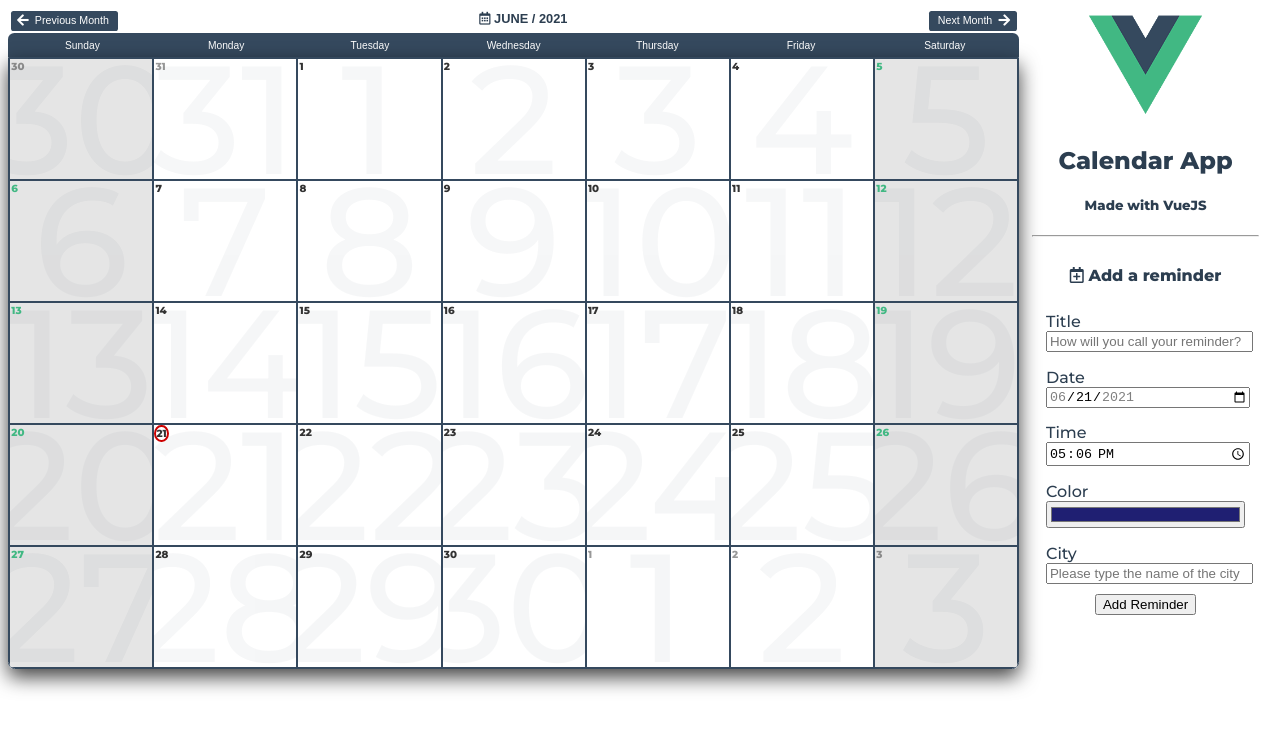
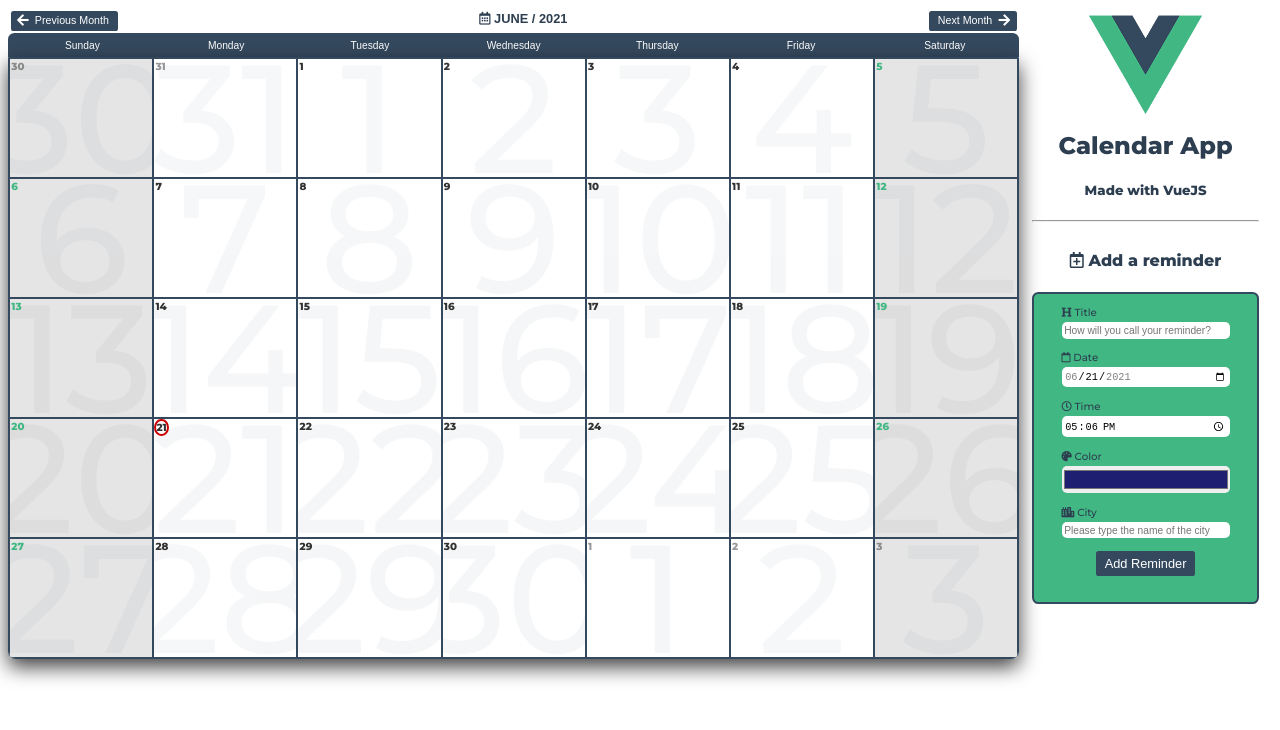
Before and after one commit to jeanrmarques/event-calendar, a Vue app: page / in a window 1280 px wide. Shown: the top 730 px of the page. Built offline with nearby package versions, Linux system fonts and the light colour scheme.

Commit message:
Refactor and form styling [V2 Done]

```diff
--- a/src/App.vue
+++ b/src/App.vue
@@ -5,7 +5,10 @@
         <button @click="changeMonth('back')">
           <i class="fas fa-arrow-left"></i> <span>Previous Month</span>
         </button>
-        <span><i class="far fa-calendar-alt"></i> {{ currentMonthData.name + " / " + currentMonthData.year }}</span>
+        <span
+          ><i class="far fa-calendar-alt"></i>
+          {{ currentMonthData.name + " / " + currentMonthData.year }}</span
+        >
         <button @click="changeMonth('fwd')">
           <span>Next Month</span> <i class="fas fa-arrow-right"></i>
         </button>
@@ -15,7 +18,7 @@
       </div>
       <div class="grid-days">
         <div
-          @click.stop="selectedDay(index, day)"
+          @click.stop="reminder.date = day.fullDate"
           :class="[
             day.isCurrentMonth ? '' : 'disabled',
             day.isWeekend ? 'isWeekend' : '',
@@ -38,17 +41,19 @@
           <span
             title="Remove all reminders from this date."
             class="removeDayReminders"
-            @click.stop="removeDayReminders(day)"
-            v-if="day.reminders.length > 0"
-            ><i class="fas fa-times"></i></span
-          >
+            @click.stop="removeDayReminders(day.fullDate)"
+            v-if="getReminders(day.fullDate).length > 0"
+            ><i class="fas fa-times"></i
+          ></span>
           <ul class="reminders">
             <li
               @click.stop="selectedReminder(reminder, index)"
               :title="[reminder.time, reminder.city, reminder.title]"
               :style="{ 'border-color': reminder.color }"
               :key="reminder.id"
-              v-for="(reminder, index) in sortReminders(day.reminders)"
+              v-for="(reminder, index) in sortReminders(
+                getReminders(day.fullDate)
+              )"
             >
               <span class="time">{{ reminder.time }}</span> -
               <span class="name">{{ reminder.title }}</span>
@@ -74,12 +79,16 @@
         <h5>Made with VueJS</h5>
         <hr />
       </div>
-      <h4 v-if="!reminder.id"><i class="far fa-calendar-plus"></i> Add a reminder</h4>
+      <h4 v-if="!reminder.id">
+        <i class="far fa-calendar-plus"></i> Add a reminder
+      </h4>
       <h4 v-else><i class="fas fa-edit"></i> Edit Reminder</h4>
       <form @submit="reminderSubmit">
         <input type="hidden" v-model="reminder.id" />
         <fieldset>
-          <label for="reminderTitle">Title</label>
+          <label for="reminderTitle"
+            ><i class="fas fa-heading"></i> Title</label
+          >
           <input
             v-model="reminder.title"
             type="text"
@@ -91,7 +100,9 @@
           />
         </fieldset>
         <fieldset>
-          <label for="reminderTitle">Date</label>
+          <label for="reminderTitle"
+            ><i class="far fa-calendar"></i> Date</label
+          >
           <input
             v-model="reminder.date"
             type="date"
@@ -103,7 +114,7 @@
           />
         </fieldset>
         <fieldset>
-          <label for="reminderTitle">Time</label>
+          <label for="reminderTitle"><i class="far fa-clock"></i> Time</label>
           <input
             v-model="reminder.time"
             type="time"
@@ -113,7 +124,9 @@
           />
         </fieldset>
         <fieldset>
-          <label for="reminderTitle">Color</label>
+          <label for="reminderTitle"
+            ><i class="fas fa-palette"></i> Color</label
+          >
           <input
             v-model="reminder.color"
             type="color"
@@ -122,7 +135,7 @@
           />
         </fieldset>
         <fieldset>
-          <label for="reminderTitle">City</label>
+          <label for="reminderTitle"><i class="fas fa-city"></i> City</label>
           <input
             v-model="reminder.city"
             type="text"
@@ -137,6 +150,9 @@
           :value="[reminder.id ? 'Save Reminder' : 'Add Reminder']"
           class="btn btn-block"
         />
+        <button @click="resetForm()" v-if="reminder.id" class="btn btn-block">
+          Cancel
+        </button>
       </form>
     </article>
   </section>
@@ -170,9 +186,10 @@ export default {
       weather_api: "http://api.openweathermap.org/data/2.5/",
       weather_res: {},
       calendar: [],
+      reminders: [],
       form: {
+        minDate: moment().startOf("month").format("YYYY-MM-DD"),
         maxDate: moment().endOf("month").format("YYYY-MM-DD"),
-        minDate: moment().startOf("month").format("YYYY-MM-DD"),
         titleMaxLength: 30,
       },
       reminder: {
@@ -188,8 +205,7 @@ export default {
   },
   methods: {
     // [Mandatory Feature]
-    // The main function, will add the days on the calendar div based on today's date (and create an object of the month to store in the Calendar array)
-    // The calendar array will hold all the months the user navigates to, for instance, right now it starts in june, so if you press 'previous month', it will create a new object for may, and store on Calendar, if you navigate back to june, it will then reuse the same array previously created. (the array has an object for each month, and each month has a few properties and an array of days, which have their reminders stored there).
+    // Populates the grid with the days of the month, giving certain properties to each day so we can track it better (isCurrentMonth, isWeekend, etc.)
     updateCalendar() {
       let monthArray = [];
       let endOfMonth = parseInt(
@@ -202,19 +218,6 @@ export default {
       let days = Math.ceil((endOfMonth + startOfMonthWeekDay) / 7) * 7;
       let newMonth = true;
 
-      if (this.calendar.length > 0) {
-        const storedMonth = this.calendar.filter(
-          (m) => m.month === this.selectedDate.format("YYYYMM")
-        );
-        if (storedMonth.length > 0) {
-          //Forcing vue to refresh the computed property
-          this.calendar.push({});
-          this.calendar.pop();
-          //
-          newMonth = false;
-        }
-      }
-
       if (newMonth) {
         for (let i = 1; i <= days; i++) {
           let currentDay = {};
@@ -223,6 +226,8 @@ export default {
           let month = this.selectedDate.format("MMMM");
           let isCurrentMonth = true;
           let isWeekend = false;
+          let monthNumber = parseInt(this.selectedDate.format("MM"));
+          let yearNumber = parseInt(this.selectedDate.format("YYYY"));
           let lastDayOfPrevMonth = parseInt(
             this.selectedDate
               .clone()
@@ -233,14 +238,31 @@ export default {
           let endOfMonth = parseInt(
             this.selectedDate.clone().endOf("month").format("DD")
           );
+          let fullDate;
 
           if (val > 0 && val <= endOfMonth) {
             dayNumber = val;
           } else if (val > endOfMonth) {
             dayNumber = val - endOfMonth;
+            if (monthNumber == 12) {
+              monthNumber = 1;
+              yearNumber++;
+            } else {
+              monthNumber++;
+            }
           } else {
             dayNumber = lastDayOfPrevMonth + val;
+            if (monthNumber == 1) {
+              monthNumber = 12;
+              yearNumber--;
+            } else {
+              monthNumber--;
+            }
           }
+
+          let jsD = new Date(yearNumber + "-" + monthNumber + "-" + dayNumber);
+
+          fullDate = moment(jsD).format("YYYY-MM-DD");
 
           if (i % 7 == 1 || i % 7 == 0) {
             isWeekend = true;
@@ -261,20 +283,19 @@ export default {
 
           currentDay = {
             month: month,
+            fullDate: fullDate,
             dayNumber: dayNumber,
             isCurrentMonth: isCurrentMonth,
             isWeekend: isWeekend,
-            reminders: [],
           };
           monthArray.push(currentDay);
         }
         let monthToSave = {
-          month: this.selectedDate.format("YYYYMM"),
+          month: this.selectedDate.format("YYYY-MM-"),
           data: monthArray,
-          hasEvents: false,
         };
 
-        this.calendar.push(monthToSave);
+        this.calendar = monthToSave;
       }
     },
 
@@ -282,9 +303,9 @@ export default {
     // Changes the current month on the data object, and refreshes the calendar (It also changes the range of accepted dates on the form input)
     changeMonth(arg) {
       // expects arg to be 'fwd' or 'back'
-      if(arg === "fwd"){
+      if (arg === "fwd") {
         this.selectedDate.add(1, "months");
-      } else if(arg === "back") {
+      } else if (arg === "back") {
         this.selectedDate.subtract(1, "months");
       }
       this.form = {
@@ -305,33 +326,10 @@ export default {
       }
     },
 
-    // [Extra Feature]
-    // Utility function to autofill the date field when the user clicks on a day on the calendar.
-    selectedDay(index, day) {
-      let str = "";
-      let date = "";
-      if (day.dayNumber < 10) {
-        str = "0";
-      }
-
-      date = this.selectedDate.format("YYYY-MM-") + str + day.dayNumber;
-      this.reminder.date = date;
-    },
-
     // [Mandatory Feature]
     // Clicking on a reminder will automatically start its editing, as it will autofill the form with the reminder data (and can be seen being changed live)
     selectedReminder(reminder) {
       this.reminder = reminder;
-    },
-
-    // Utility function to get the day object based on a date (to manipulate its reminders data)
-    getDayObject(date) {
-      let resp = {
-        month: moment(date).format("YYYYMM"),
-        day: parseInt(moment(date).format("DD")),
-      };
-
-      return resp;
     },
 
     // Utility function that will parse the data before actually saving the reminder. (the weather fetch is also done here)
@@ -374,19 +372,14 @@ export default {
     //* City - City name typed by user (That will fetch the CURRENT weather on that location, even tho the requirement was to fetch the weather for the selected day, unfortunately I wasnt able to do so through the api I tried)
     //* Weather - As cited above, it stores the weather information (simple), fetched through an api (it has a default text value in case the call fails or returns empty)
     addReminder(reminder) {
-      let where = this.getDayObject(reminder.date);
-      let monthObj = this.calendar.filter((m) => m.month === where.month);
-      let daysArray = monthObj[0].data;
-      let dayObj = daysArray.filter((d) => d.dayNumber === where.day);
-
       if (!reminder.id) {
         reminder.id = Math.floor(Math.random() * 100000);
-        dayObj[0].reminders.push(reminder);
-      } else {
-        let editing = dayObj[0].reminders.filter((r) => r.id === reminder.id);
-        editing[0] = reminder;
       }
+      this.reminders = [...this.reminders, reminder];
+      this.resetForm();
+    },
 
+    resetForm() {
       this.reminder = {
         id: null,
         title: "",
@@ -413,32 +406,34 @@ export default {
     //[Mandatory Feature]
     // Remove a selected reminder.
     removeReminder(reminder) {
-      let where = this.getDayObject(reminder.date);
-      let monthObj = this.calendar.filter((m) => m.month === where.month);
-      let daysArray = monthObj[0].data;
-      let dayObj = daysArray.filter((d) => d.dayNumber === where.day);
-      let reminders = dayObj[0].reminders;
-      let index = reminders.findIndex((r) => r.id === reminder.id);
-      reminders.splice(index, 1);
+      let index = this.reminders.findIndex((r) => r.id === reminder.id);
+      this.reminders.splice(index, 1);
     },
 
     //[Optional Feature]
     // Removes all the reminders of the day sent as parameter.
     removeDayReminders(day) {
-      day.reminders = [];
+      let updated = this.reminders.filter(
+        (r) => r.date != moment(day).format("YYYY-MM-DD")
+      );
+      console.log(updated);
+      this.reminders = updated;
+    },
+    getReminders: function (date) {
+      let res = this.reminders.filter(
+        (r) => r.date === moment(date).format("YYYY-MM-DD")
+      );
+      return res;
     },
   },
   computed: {
     currentMonthData: function () {
-      let storedMonth = this.calendar.filter(
-        (m) => m.month === this.selectedDate.format("YYYYMM")
-      );
       let name = this.selectedDate.format("MMMM");
       let year = this.selectedDate.format("YYYY");
       return {
         name: name,
         year: year,
-        data: storedMonth[0].data,
+        data: this.calendar.data,
       };
     },
   },
@@ -449,14 +444,21 @@ export default {
 </script>
 
 <style lang="scss">
-
+html {
+  box-sizing: border-box;
+}
+*,
+*:before,
+*:after {
+  box-sizing: inherit;
+}
 
 // Vue color theme
 :root {
-  --main-color: #35495E;
-  --secondary-color: #41B883;
+  --main-color: #35495e;
+  --secondary-color: #41b883;
   --fade-color: #00000038;
-  --light-color: #FFFFFF;
+  --light-color: #ffffff;
 }
 
 #app {
@@ -518,7 +520,7 @@ export default {
     background: var(--main-color);
     // border-top-left-radius: 0.5vw;
     // border-top-right-radius: 0.5vw;
-    border-radius: .5vw .5vw 0 0;
+    border-radius: 0.5vw 0.5vw 0 0;
     color: var(--light-color);
     padding: 0.5vw 0.2vw;
     font-size: 0.8vw;
@@ -610,7 +612,7 @@ export default {
 
         li {
           padding: 0.3em 0.3em 0.3em 0.5em;
-          border-radius: 0 .8vw 0 .8vw;
+          border-radius: 0 0.8vw 0 0.8vw;
           color: #333;
           border: 2px solid;
           border-left: 4px solid;
@@ -703,26 +705,68 @@ export default {
   box-sizing: border-box;
 
   .appInfo {
+    h2 {
+      margin-top: 0.4vw;
+    }
+  }
+
+  fieldset {
+    padding: 0;
+  }
+
+  .appInfo {
     img {
       max-width: 50%;
       margin: 0 auto;
     }
   }
 
-
   form {
     border: none;
     margin: 0;
-    padding: 0;
+    padding: 1vw 2vw 2vw;
+    background: var(--secondary-color);
+    border-radius: 0.5vw;
+    border: 2px solid var(--main-color);
+
+    input {
+      padding: 0.2vw;
+      border: none;
+      border-radius: 5px;
+    }
+
+    button,
+    input[type="submit"] {
+      background: var(--main-color);
+      border: none;
+      border-radius: 0.2vw;
+      color: var(--light-color);
+      padding: 0.4vw 0.7vw;
+      transition: all 0.2s linear;
+      cursor: pointer;
+      margin: 0 0.2vw;
+      font-size: 1vw;
+    }
+
+    input[type="color"] {
+      padding: 0 !important;
+      border-radius: 5px;
+    }
 
     fieldset {
       border: none;
+      margin-bottom: 1vw;
 
       label,
       input {
         display: block;
         text-align: left;
         width: 100%;
+        font-size: 0.8vw;
+      }
+
+      label {
+        margin-bottom: 0.3em;
       }
     }
   }
```
